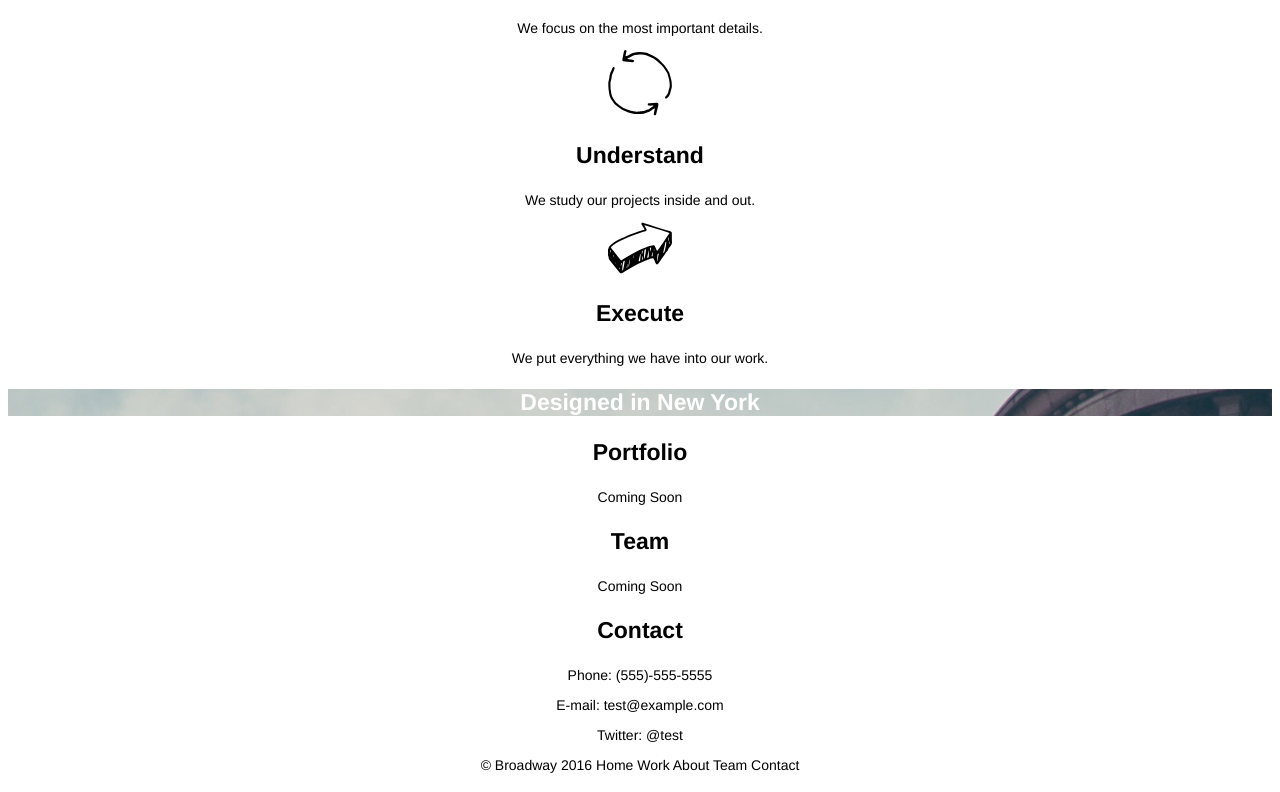
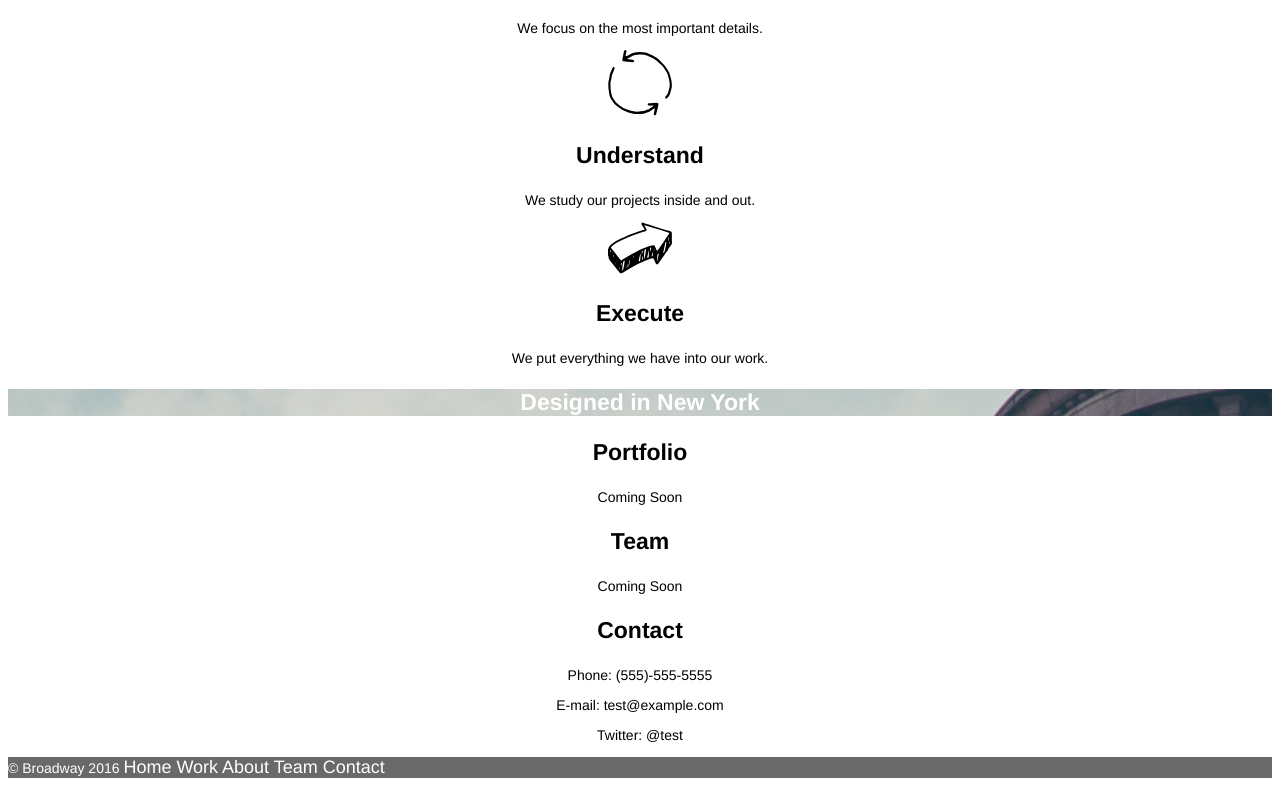
Before and after one commit to geckopaddles/broadway, a plain HTML site: page index.html in a window 1280 px wide. Shown: the part 556-1348 px from the top of the page. Drawn offline with Linux system fonts and the light colour scheme.

Commit message:
CSS complete. Needs to be cleaned up.

```diff
--- a/index.html
+++ b/index.html
@@ -44,7 +44,7 @@
     <p>Twitter: &#64;test</p>
 
     <div class="footer">
-      <p><span class="foottext">&copy; Broadway 2016</span> Home Work About Team Contact</p>
+      <p>&copy; Broadway 2016 <span id="linktext">Home Work About Team Contact</span></p>
     </div>
 
   </body>
--- a/resources/css/style.css
+++ b/resources/css/style.css
@@ -28,6 +28,11 @@ h4 {
   color: white;
 }
 
+#linktext {
+  font-size: 18px;
+  color: white;
+}
+
 #subhead {
   color: white;
 }
@@ -35,3 +40,10 @@ h4 {
 p {
   font-size: 14px;
 }
+
+.footer {
+  text-align: left;
+  background-color: dimgray;
+  color: white;
+  font-size: 11px;
+}
```
